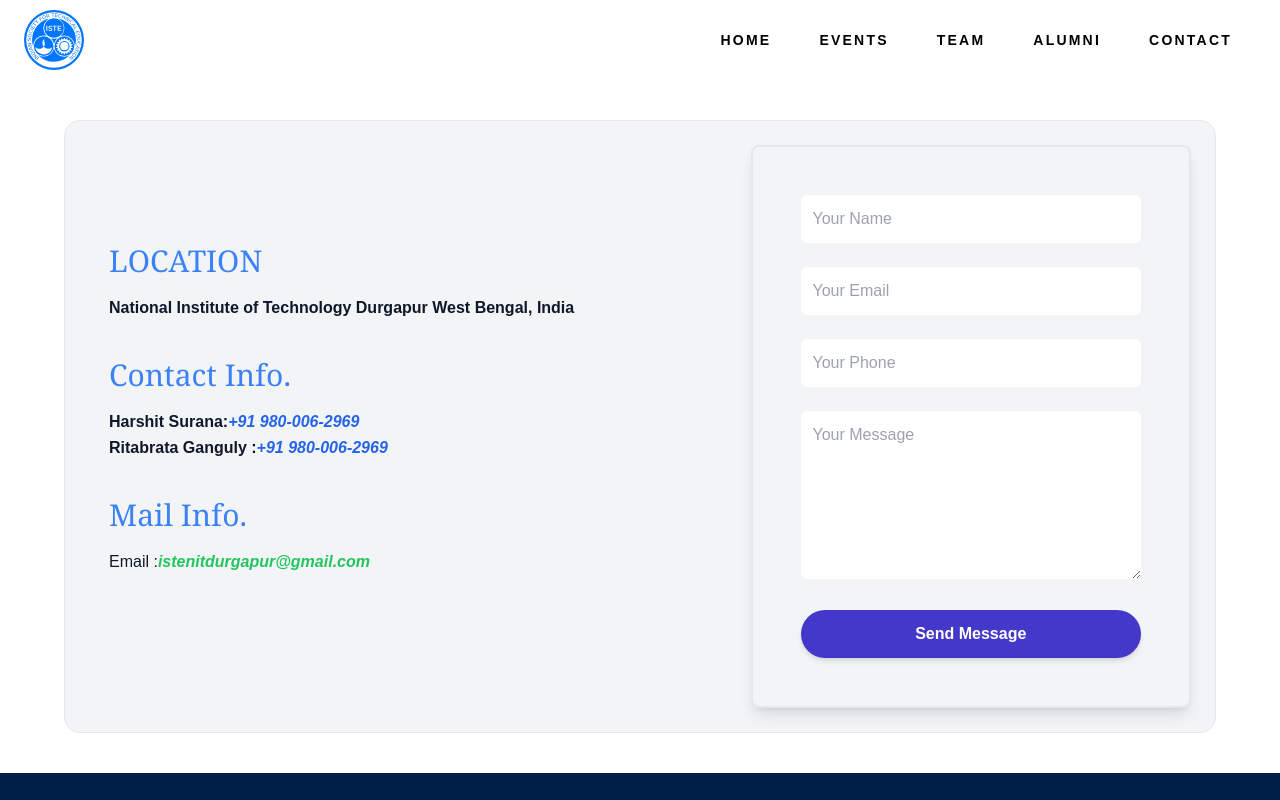
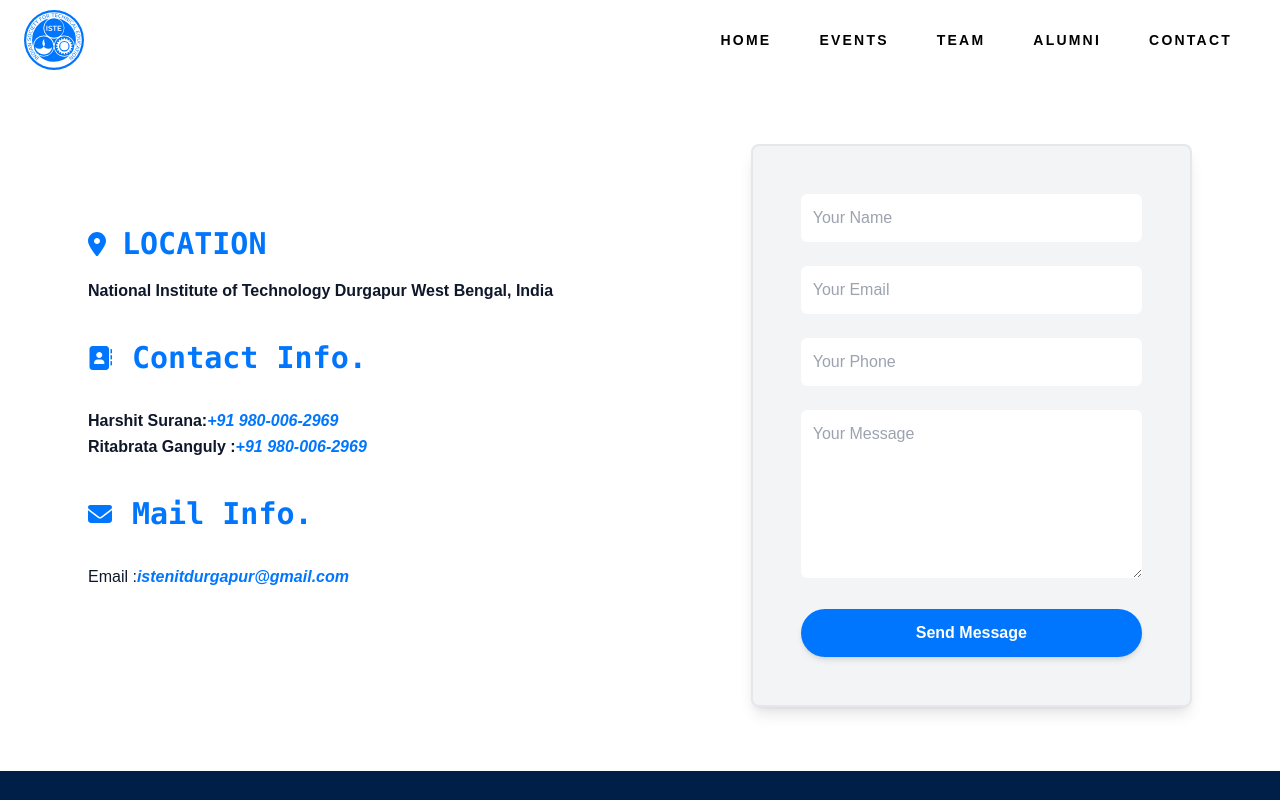
Before and after one commit to istenitdurgapur/Website, a Next.js app in the folder frontend/: page /contact in a window 1280 px wide. Shown: the top 800 px of the page. Built offline with nearby package versions, Linux system fonts and the light colour scheme.

Commit message:
loader added and contact us page improved

```diff
--- a/frontend/components/Carousel/Carousels.js
+++ b/frontend/components/Carousel/Carousels.js
@@ -43,7 +43,7 @@ export default function Carousels({images}) {
                 {images.map((data) => {
                     return (
                         <SwiperSlide key={data.id}>
-                          <Image src={data.Image} height={500} width={800} layout="fixed"
+                          <Image src={data.Image} height={350} width={700} layout="fixed"
                            />
                         </SwiperSlide>
                     )
--- /dev/null
+++ b/frontend/components/loader/Loader.jsx
@@ -0,0 +1,14 @@
+import React from 'react'
+import styles from './loader.module.css'
+
+function Loader() {
+  return (
+      <div className='bg-black min-h-screen flex justify-center items-center'>
+
+ <div  className={styles.spinner}> <img src="logo.svg" alt="" /></div>
+      </div>
+
+  )
+}
+
+export default Loader
--- /dev/null
+++ b/frontend/components/loader/loader.module.css
@@ -0,0 +1,56 @@
+
+  .spinner {
+    position: relative;
+    margin: auto;
+    box-sizing: border-box;
+    background-clip: padding-box;
+    width: 200px;
+    height: 200px;
+    border-radius: 100px;
+    border: 4px solid rgba(255, 255, 255, 0.1);
+    mask: linear-gradient(rgba(0, 0, 0, 0.1), #000000 90%);
+    -webkit-mask: linear-gradient(rgba(0, 0, 0, 0.1), #000000 90%);
+    transform-origin: 50% 60%;
+    transform: perspective(200px) rotateX(66deg);
+    animation: spinner-wiggle 1.2s infinite;
+  }
+  .spinner:before,
+  .spinner:after {
+    content: "";
+    position: absolute;
+    margin: -4px;
+    box-sizing: inherit;
+    width: inherit;
+    height: inherit;
+    border-radius: inherit;
+    opacity: .05;
+    border: inherit;
+    border-color: transparent;
+    animation: spinner-spin 1.2s cubic-bezier(0.6, 0.2, 0, 0.8) infinite, spinner-fade 1.2s linear infinite;
+  }
+
+  .spinner:before {
+    border-top-color: #66e6ff;
+  }
+
+  .spinner:after {
+    border-top-color: #f0db75;
+    animation-delay: 0.3s;
+  }
+
+  @keyframes spinner-spin {
+    100% {
+      transform: rotate(360deg);
+    }
+  }
+  @keyframes spinner-fade {
+    20% {
+      opacity: .1;
+    }
+    40% {
+      opacity: 1;
+    }
+    60% {
+      opacity: .1;
+    }
+  }
--- a/frontend/pages/alumni.js
+++ b/frontend/pages/alumni.js
@@ -1,15 +1,38 @@
-import React from "react";
+import React, { useEffect, useState } from "react";
 import Header from '../components/Header'
 import navigation from "../data";
 import Footer from '../components/Footer';
 import AlumniSection from "../components/Alumni/AlumniSection";
 import Title from "../components/Title"
+import Loader from "../components/loader/Loader";
 
 function Alumni({alumni}) {
   const styles = {
     marginTop : "120px"
   }
-  return (
+
+
+   // loader screen
+   const [spinner, setSpinner] = useState(true);
+
+   // It will be executed before rendering
+
+   useEffect(() => {
+     setTimeout(() => setSpinner(false), 1000)
+   }, []);
+
+   // [] means like componentDidMount
+
+
+
+   return spinner ? (
+     <div>
+     <Loader/>
+     </div>
+   ) :
+
+
+  (
     <div style={styles} >
       <Header items={navigation} navPosition="right" home={false} />
       <Title title="OUR ALUMNI" font="45" margin="60" />
--- a/frontend/pages/contact.js
+++ b/frontend/pages/contact.js
@@ -1,9 +1,29 @@
 import Header from "../components/Header";
 import navigation from "../data";
 import Footer from "../components/Footer";
+import Loader from "../components/loader/Loader";
+import { useEffect, useState } from "react";
+
 
 export default function contact() {
-  return (
+   // loader screen
+   const [spinner, setSpinner] = useState(true);
+
+   // It will be executed before rendering
+
+   useEffect(() => {
+     setTimeout(() => setSpinner(false), 1000)
+   }, []);
+
+   // [] means like componentDidMount
+
+
+
+   return spinner ? (
+     <div>
+     <Loader/>
+     </div>
+   ) :(
     <div>
      <Header items={navigation} navPosition="right" home={false} />
       <section
@@ -11,7 +31,7 @@ export default function contact() {
         data-aos="fade-up"
         id="contact"
       >
-        <div className="container bg-gray-100 p-6 rounded-2xl border">
+        <div className="container p-6 rounded-2xl ">
 
           <div className="flex flex-col lg:flex-row lg:items-center text-slate-900 dark:text-gray-200 lg:justify-between -mx-4">
             <div
@@ -20,35 +40,48 @@ export default function contact() {
               data-aos-delay="200"
             >
               <div className="max-w-[570px] mb-12 lg:mb-0">
-                <p className="text-3xl   font-serif text-blue-500 mb-4  mx-5">
+                <div className="flex items-center text-center mb-4 ">
+                <svg className="h-6  fill-[#0076fe]" xmlns="http://www.w3.org/2000/svg" viewBox="0 0 384 512"><path d="M168.3 499.2C116.1 435 0 279.4 0 192C0 85.96 85.96 0 192 0C298 0 384 85.96 384 192C384 279.4 267 435 215.7 499.2C203.4 514.5 180.6 514.5 168.3 499.2H168.3zM192 256C227.3 256 256 227.3 256 192C256 156.7 227.3 128 192 128C156.7 128 128 156.7 128 192C128 227.3 156.7 256 192 256z" /></svg>
+
+                <p className="flex items-center text-3xl text-center  font-bold font-mono text-[#0076fe] mx-4">
                   LOCATION
                 </p>
-                <p className="text-base  font-extrabold text-body-color leading-relaxed mb-9 mx-5">
+                </div>
+
+                <p className="text-base  font-bold text-body-color leading-relaxed mb-9">
                   National Institute of Technology Durgapur West Bengal, India
                 </p>
-                <p className="text-3xl   font-serif text-blue-500 mb-4  mx-5">
+                <div className="flex items-center text-center mb-4 ">
+                <svg className="h-6 fill-[#0076fe] mb-4 " xmlns="http://www.w3.org/2000/svg" viewBox="0 0 512 512"><path d="M384 0H96C60.65 0 32 28.65 32 64v384c0 35.35 28.65 64 64 64h288c35.35 0 64-28.65 64-64V64C448 28.65 419.3 0 384 0zM240 128c35.35 0 64 28.65 64 64s-28.65 64-64 64c-35.34 0-64-28.65-64-64S204.7 128 240 128zM336 384h-192C135.2 384 128 376.8 128 368C128 323.8 163.8 288 208 288h64c44.18 0 80 35.82 80 80C352 376.8 344.8 384 336 384zM496 64H480v96h16C504.8 160 512 152.8 512 144v-64C512 71.16 504.8 64 496 64zM496 192H480v96h16C504.8 288 512 280.8 512 272v-64C512 199.2 504.8 192 496 192zM496 320H480v96h16c8.836 0 16-7.164 16-16v-64C512 327.2 504.8 320 496 320z" /></svg>
+
+                <p className="flex items-center text-3xl  font-bold font-mono  text-[#0076fe] mb-4  mx-5">
                   Contact Info.
                 </p>
-                <p className="text-base  font-bold text-body-color leading-relaxed   mx-5">
+                </div>
+                <p className="text-base  font-bold text-body-color leading-relaxed  ">
                   Harshit Surana:
-                  <span className="font-bold text-blue-600 italic">
+                  <span className="font-bold text-[#0076fe] italic">
 
                     +91 980-006-2969
                   </span>
                 </p>
-                <p className="text-base  font-bold leading-relaxed  mb-9 mx-5">
+                <p className="text-base  font-bold leading-relaxed  mb-9 ">
                   Ritabrata Ganguly :
-                  <span className="font-bold text-blue-600 italic">
+                  <span className="font-bold text-[#0076fe] italic">
 
                     +91 980-006-2969
                   </span>
                 </p>
-                <p className="text-3xl   font-serif text-blue-500 mb-4  mx-5">
+                <div className="flex items-center text-center mb-4 ">
+                <svg className="h-6  fill-[#0076fe] mb-4" xmlns="http://www.w3.org/2000/svg" viewBox="0 0 512 512"><path d="M464 64C490.5 64 512 85.49 512 112C512 127.1 504.9 141.3 492.8 150.4L275.2 313.6C263.8 322.1 248.2 322.1 236.8 313.6L19.2 150.4C7.113 141.3 0 127.1 0 112C0 85.49 21.49 64 48 64H464zM217.6 339.2C240.4 356.3 271.6 356.3 294.4 339.2L512 176V384C512 419.3 483.3 448 448 448H64C28.65 448 0 419.3 0 384V176L217.6 339.2z" /></svg>
+
+                <p className="text-3xl  font-bold font-mono  text-[#0076fe] mb-4  mx-5">
                   Mail Info.
                 </p>
-                <p className="text-base  font-medium text-body-color leading-relaxed mb-9 mx-5">
+                </div>
+                <p className="text-base  font-medium text-body-color leading-relaxed mb-9 ">
                   Email :
-                  <span className="font-bold text-green-500 italic">
+                  <span className="font-bold text-[#0076fe] italic">
 
                    istenitdurgapur@gmail.com
                   </span>
@@ -137,7 +170,7 @@ export default function contact() {
                     <button
                       type="submit"
                       className=" w-full text-white font-bold
-                                    bg-indigo-700
+                                    bg-[#0076fe]
                                     rounded-full
                                     p-3
                                     transition
--- a/frontend/pages/events.js
+++ b/frontend/pages/events.js
@@ -1,4 +1,4 @@
-import React, { useState } from "react";
+import React, { useEffect, useState } from "react";
 import s from "../styles/Events.module.scss";
 import Header from "../components/Header";
 import Tiltle from "../components/Title";
@@ -6,6 +6,7 @@ import navigation from "../data";
 import Footer from "../components/Footer";
 import EventCard from "../components/EventsCard";
 import Modal from "../components/EventsCard/Modal.component";
+import Loader from "../components/loader/Loader";
 
 const Events = ({ events, ...otherProps }) => {
 
@@ -22,7 +23,24 @@ const Events = ({ events, ...otherProps }) => {
     setIsModalVisible(false);
   };
 
-  return (
+   // loader screen
+   const [spinner, setSpinner] = useState(true);
+
+   // It will be executed before rendering
+
+   useEffect(() => {
+     setTimeout(() => setSpinner(false), 1000)
+   }, []);
+
+   // [] means like componentDidMount
+
+
+
+   return spinner ? (
+     <div>
+     <Loader/>
+     </div>
+   ) :(
     <div className={s.container}>
       <div>
         <Header items={navigation} navPosition="right" home={false} />
--- a/frontend/pages/index.js
+++ b/frontend/pages/index.js
@@ -1,14 +1,35 @@
-import React from "react";
+import React, { useEffect, useState } from "react";
 import s from "../styles/Home.module.scss";
 import Header from "../components/Header";
 import Footer from "../components/Footer";
 import navigation from "../data";
 import Carousels from "../components/Carousel/Carousels";
 import Tiltle from "../components/Title";
+import Loader from "../components/loader/Loader";
 
 export default function Home({ images, sponsers }) {
-  return (
+
+  // loader screen
+  const [spinner, setSpinner] = useState(true);
+
+  // It will be executed before rendering
+
+  useEffect(() => {
+    setTimeout(() => setSpinner(false), 1000)
+  }, []);
+
+  // [] means like componentDidMount
+
+
+
+  return spinner ? (
     <div>
+    <Loader/>
+    </div>
+  ) :
+
+
+    (<div>
       <Header items={navigation} navPosition="right" home={true} />
       <section className={s.hero}>
         <div className={s.heroImageContainer}></div>
@@ -99,7 +120,7 @@ export default function Home({ images, sponsers }) {
       </div>
       <Footer />
     </div>
-  );
+    );
 }
 
 
--- a/frontend/pages/team.js
+++ b/frontend/pages/team.js
@@ -1,15 +1,33 @@
-import React from "react";
+import React, { useEffect, useState } from "react";
 import Header from '../components/Header'
 import navigation from "../data";
 import Footer from '../components/Footer';
 import TeamSection from "../components/Teams/TeamSection";
 import Title from "../components/Title"
+import Loader from "../components/loader/Loader";
 
 function Team({teams}) {
   const styles = {
     marginTop : "120px"
   }
-  return (
+   // loader screen
+   const [spinner, setSpinner] = useState(true);
+
+   // It will be executed before rendering
+
+   useEffect(() => {
+     setTimeout(() => setSpinner(false), 1000)
+   }, []);
+
+   // [] means like componentDidMount
+
+
+
+   return spinner ? (
+     <div>
+     <Loader/>
+     </div>
+   ) :(
     <div style={styles}  >
       <Header items={navigation} navPosition="right" home={false} />
       <Title title="OUR TEAM" font="45" margin="60" />
--- a/frontend/styles/globals.css
+++ b/frontend/styles/globals.css
@@ -1,6 +1,7 @@
 @tailwind base;
 @tailwind components;
 @tailwind utilities;
+
 
 @import url('https://fonts.googleapis.com/css2?family=Raleway:ital,wght@0,100;0,200;0,300;0,400;1,100;1,200;1,300;1,400&display=swap');
 @import url('https://fonts.googleapis.com/css2?family=DM+Sans:wght@400;700&display=swap');
--- a/frontend/tailwind.config.js
+++ b/frontend/tailwind.config.js
@@ -5,7 +5,8 @@ module.exports = {
       ],
       darkMode: 'class',
     theme: {
-      extend: {},
+      extend: {
+      },
     },
     plugins: [],
   }
```
